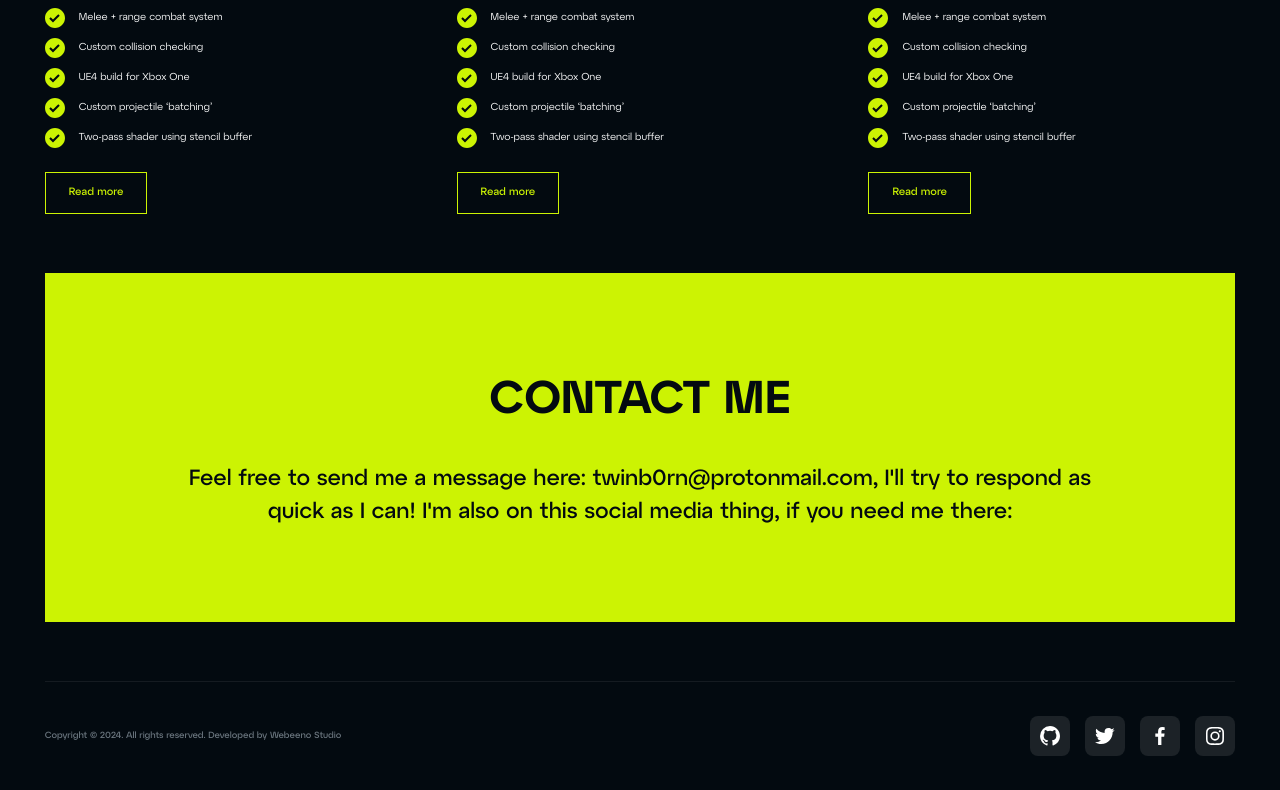
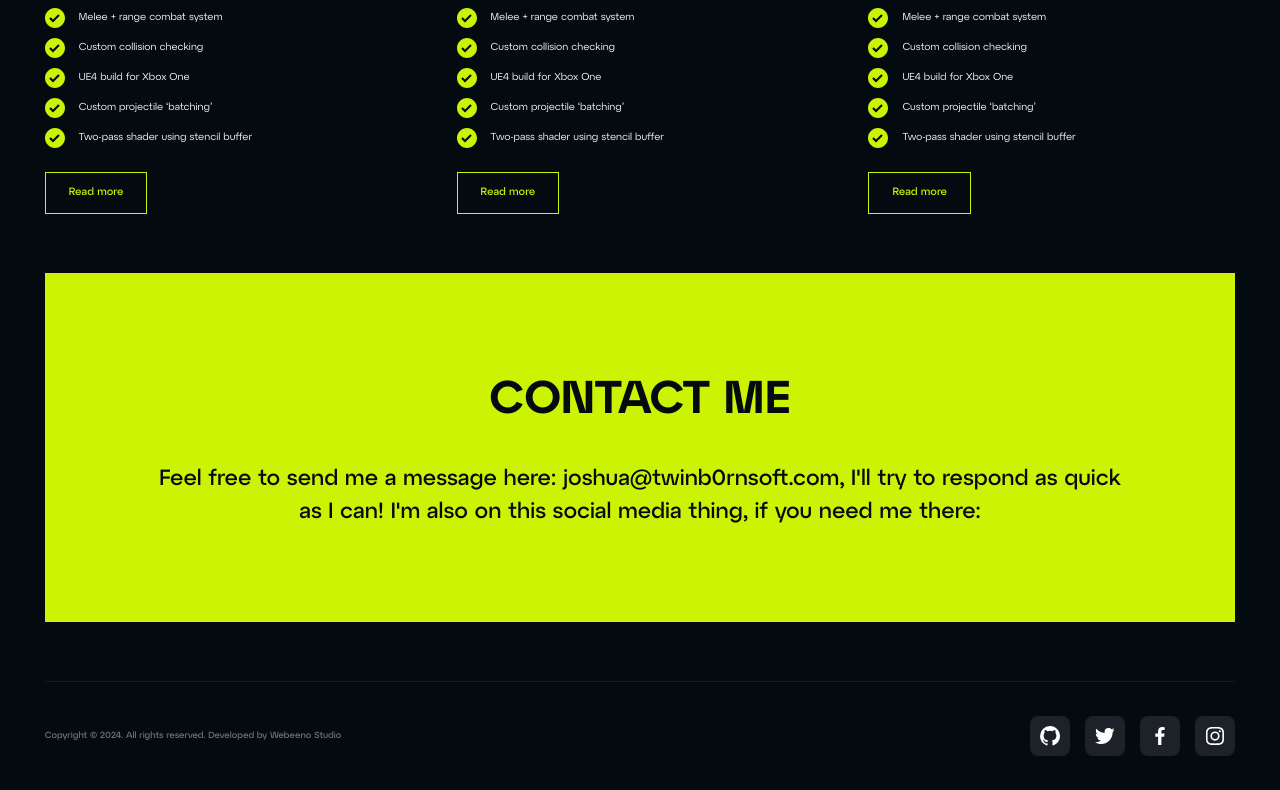
Before and after one commit to ReckoningHero/PortfolioWebsite, a Vue app: page / in a window 1280 px wide. Shown: the part 4554-5344 px from the top of the page. Built offline with nearby package versions, Linux system fonts and the light colour scheme.

Commit message:
Update Contact.vue

```diff
--- a/src/components/Contact.vue
+++ b/src/components/Contact.vue
@@ -2,7 +2,7 @@
     <div id="contact" class="container mx-auto lg:px-[5em] px-[9em] mt-[59px]">
         <div class="bg-[#CCF303] text-[#030A10] lg:py-[93px] py-[43px] lg:px-[113px] px-[20px] flex flex-col items-center gap-[28px]">
             <h3 class="uppercase font-atyp-display font-semibold lg:text-[5.125em] text-[40px] text-center">Contact me</h3>
-            <p class="font-atyp-display font-medium text-[22px] text-center">Feel free to send me a message here: twinb0rn@protonmail.com, I'll try to respond as quick as I can! I'm also on this social media thing, if you need me there:</p>
+            <p class="font-atyp-display font-medium text-[22px] text-center">Feel free to send me a message here: joshua@twinb0rnsoft.com, I'll try to respond as quick as I can! I'm also on this social media thing, if you need me there:</p>
         </div>
     </div>
 </template>
```
